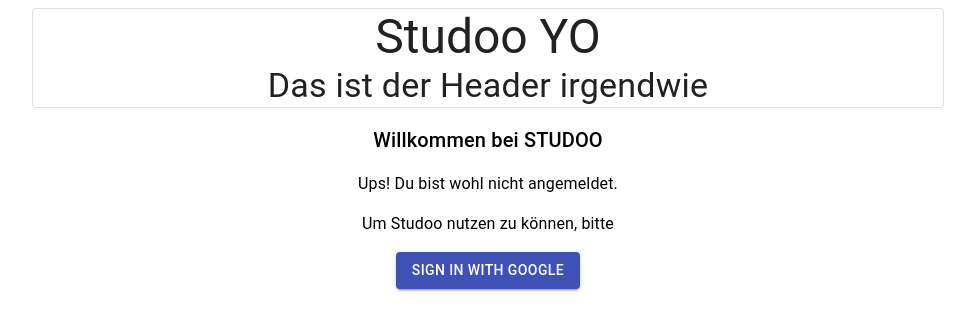
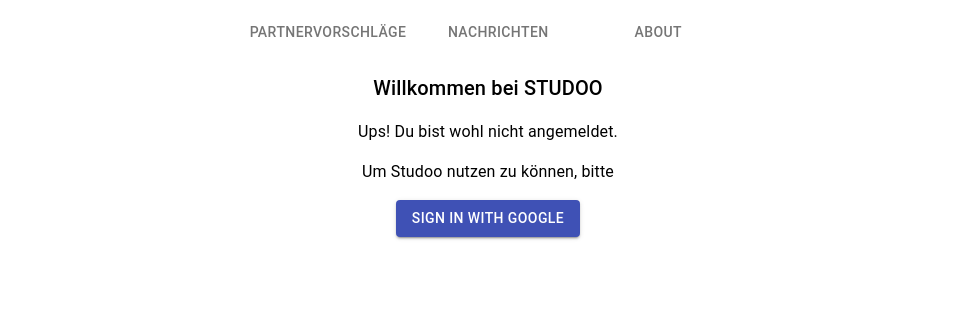
Before and after one commit to juliankulinsky/softwareproject, a React (Create React App) app in the folder frontend/: page /index.html in a window 1280 px wide. Shown: the top 330 px of the page, without its empty margins (152-1127 px from the left). Built offline with nearby package versions, Linux system fonts and the light colour scheme; no server answers.

Commit message:
feat: initial header

```diff
--- a/frontend/src/App.js
+++ b/frontend/src/App.js
@@ -24,6 +24,7 @@
 import AllPartnervorschlaege from './components/AllPartnervorschlaege';
 import LernvorliebenList from "./components/LernvorliebenList";
 import AllNachrichten from "./components/AllNachrichten";
+import Navbar from "./components/header/Navbar";
 
 /**
  * The main bank administration app. It uses Googles firebase to log into the bank end. For routing the
@@ -138,7 +139,7 @@
         return (
                 <Router basename={process.env.PUBLIC_URL}>
                     <Container maxWidth='md'>
-						<Header user={currentUser} />
+						<Navbar user={currentUser} />
 						{
 							currentUser ?
 								<>
--- /dev/null
+++ b/frontend/src/components/header/Navbar.js
@@ -0,0 +1,36 @@
+import React, { useState, useEffect } from 'react';
+import { makeStyles } from '@material-ui/core/styles';
+import Paper from '@material-ui/core/Paper';
+import Tabs from '@material-ui/core/Tabs';
+import Tab from '@material-ui/core/Tab';
+import ChatIcon from '@material-ui/icons/Chat';
+import GroupIcon from '@material-ui/icons/Group';
+import SearchIcon from '@material-ui/icons/Search';
+import ProfileDropDown from '../dialogs/ProfileDropDown';
+import {Link as RouterLink} from "react-router-dom";
+
+
+const Header = () => {
+    const [user, setUser] = useState([]);
+
+
+
+
+
+    return (
+        <>
+        <ProfileDropDown setUser={user} use={user}/>
+        {
+          user ?
+            <Tabs indicatorColor='primary' textColor='primary' centered >
+              <Tab label='Partnervorschläge' component={RouterLink} to={`/studoo/partnervorschlaege`} />
+              <Tab label='Nachrichten' component={RouterLink} to={`/studoo/nachrichten`} />
+              <Tab label='About' component={RouterLink} to={`/about`} />
+            </Tabs>
+            : null
+        }
+        </>
+    )
+}
+
+export default Header;
--- a/frontend/src/firebaseconfig.js
+++ b/frontend/src/firebaseconfig.js
@@ -1,12 +1,12 @@
 /** The firebase config structure for the Python Bank Project as provided by the firebase admin website */
 
 const firebaseConfig = {
-  apiKey: "AIzaSyAksPDsDpZdTOWKUQQ26IiEWebl2uxeF1E",
-  authDomain: "bankprojekt-d8417.firebaseapp.com",
-  projectId: "bankprojekt-d8417",
-  storageBucket: "bankprojekt-d8417.appspot.com",
-  messagingSenderId: "460489310530",
-  appId: "1:460489310530:web:12dd0b119722d8581348db"
+    apiKey: "AIzaSyBy7D6M2GpF6gBmwuEUeoA3BWFODWA_7Bw",
+    authDomain: "chat-8a6bf.firebaseapp.com",
+    projectId: "chat-8a6bf",
+    storageBucket: "chat-8a6bf.appspot.com",
+    messagingSenderId: "371820359838",
+    appId: "1:371820359838:web:8ccdf25d4a056053d64b8f"
 };
 
 export default firebaseConfig;
```
